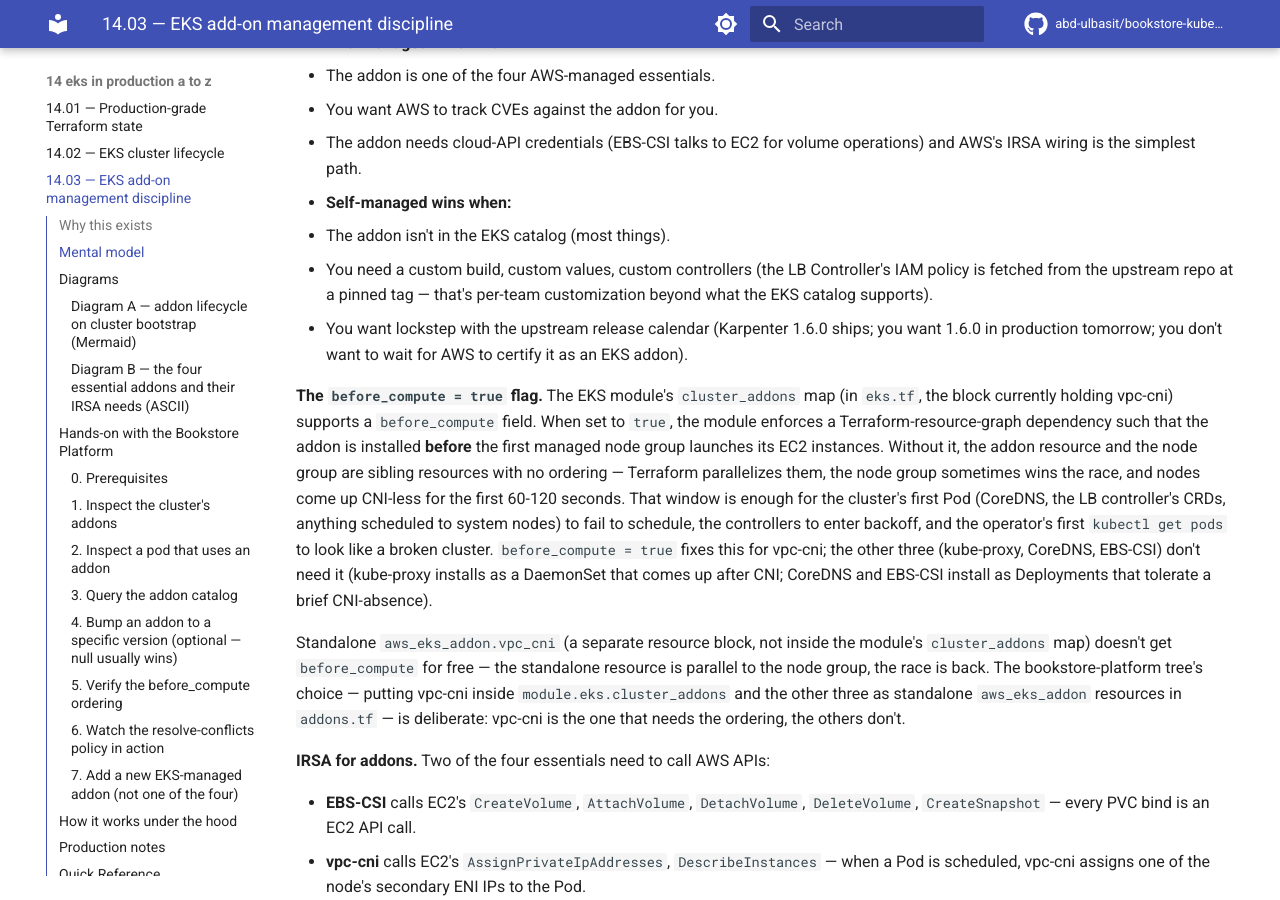
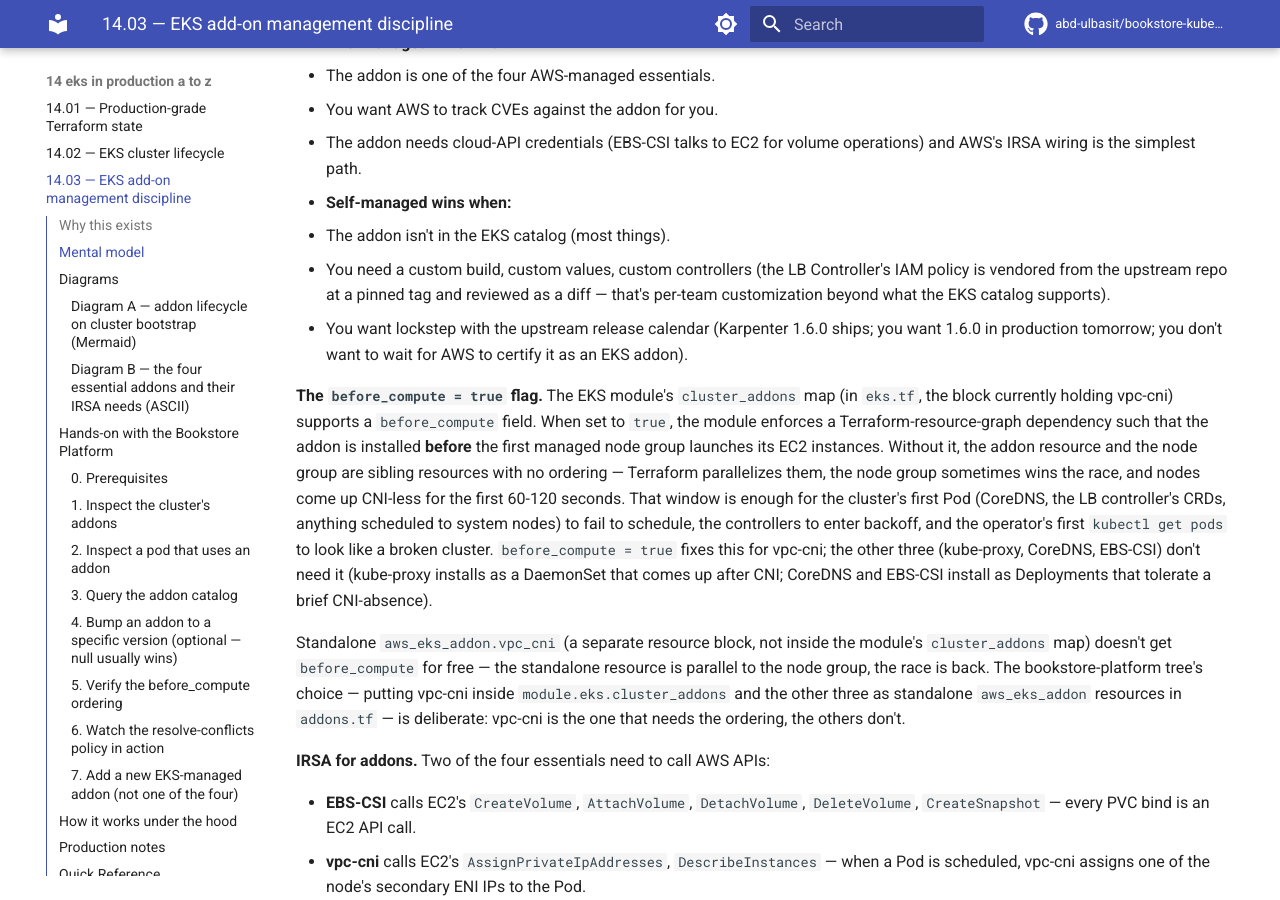
Before and after one commit to abd-ulbasit/bookstore-kubernetes-guide, an MkDocs documentation site: the page built from full-guide/14-eks-in-production-a-to-z/03-eks-addon-management.md, in a window 1280 px wide and 900 px high, scrolled down 1970 px. Built offline with MkDocs 1.6.1 and Material for MkDocs 9.7.7, drawn with Linux system fonts in a browser that asks for light colours; comment, search, counter and statistics services are not loaded.

Commit message:
Vendor the LB controller IAM policy instead of fetching it per plan
iam.tf built the aws-load-balancer-controller IAM policy from data.http
against a raw.githubusercontent.com URL at the v2.13.0 tag, on every
plan. A tag is mutable, so whatever that URL served became an IAM policy
with nobody reviewing it, and every plan depended on GitHub being
reachable. The file's own comment named the fix (vendor it and use
file()).

Vendor upstream docs/install/iam_policy.json at v2.13.0 (commit
73980cf1, sha256 16f232c9…; the API download and the raw URL hash
identically) as policies/aws-load-balancer-controller-v2.13.0.json, and
read it with file(). lb_controller_iam_policy_url stays as an explicit
opt-in override; its default is now empty and its description says what
fetching costs. The content is identical, so existing deployments see
no policy diff. The bump procedure (replace the file at the new tag,
review the diff) is in the iam.tf comment. README and ch.14.03 updated.
terraform validate passes.

Co-Authored-By: Claude Opus 5.5 <noreply@anthropic.com>

```diff
--- a/full-guide/14-eks-in-production-a-to-z/03-eks-addon-management.md
+++ b/full-guide/14-eks-in-production-a-to-z/03-eks-addon-management.md
@@ -113,9 +113,9 @@ When to pick which:
 - **Self-managed wins when:**
   - The addon isn't in the EKS catalog (most things).
   - You need a custom build, custom values, custom controllers (the
-    LB Controller's IAM policy is fetched from the upstream repo at
-    a pinned tag — that's per-team customization beyond what the
-    EKS catalog supports).
+    LB Controller's IAM policy is vendored from the upstream repo at
+    a pinned tag and reviewed as a diff — that's per-team customization
+    beyond what the EKS catalog supports).
   - You want lockstep with the upstream release calendar (Karpenter
     1.6.0 ships; you want 1.6.0 in production tomorrow; you don't
     want to wait for AWS to certify it as an EKS addon).
```
Also changed, not shown: full-guide/examples/bookstore-platform/terraform/README.md (+1 -1 lines), 3 other files.
